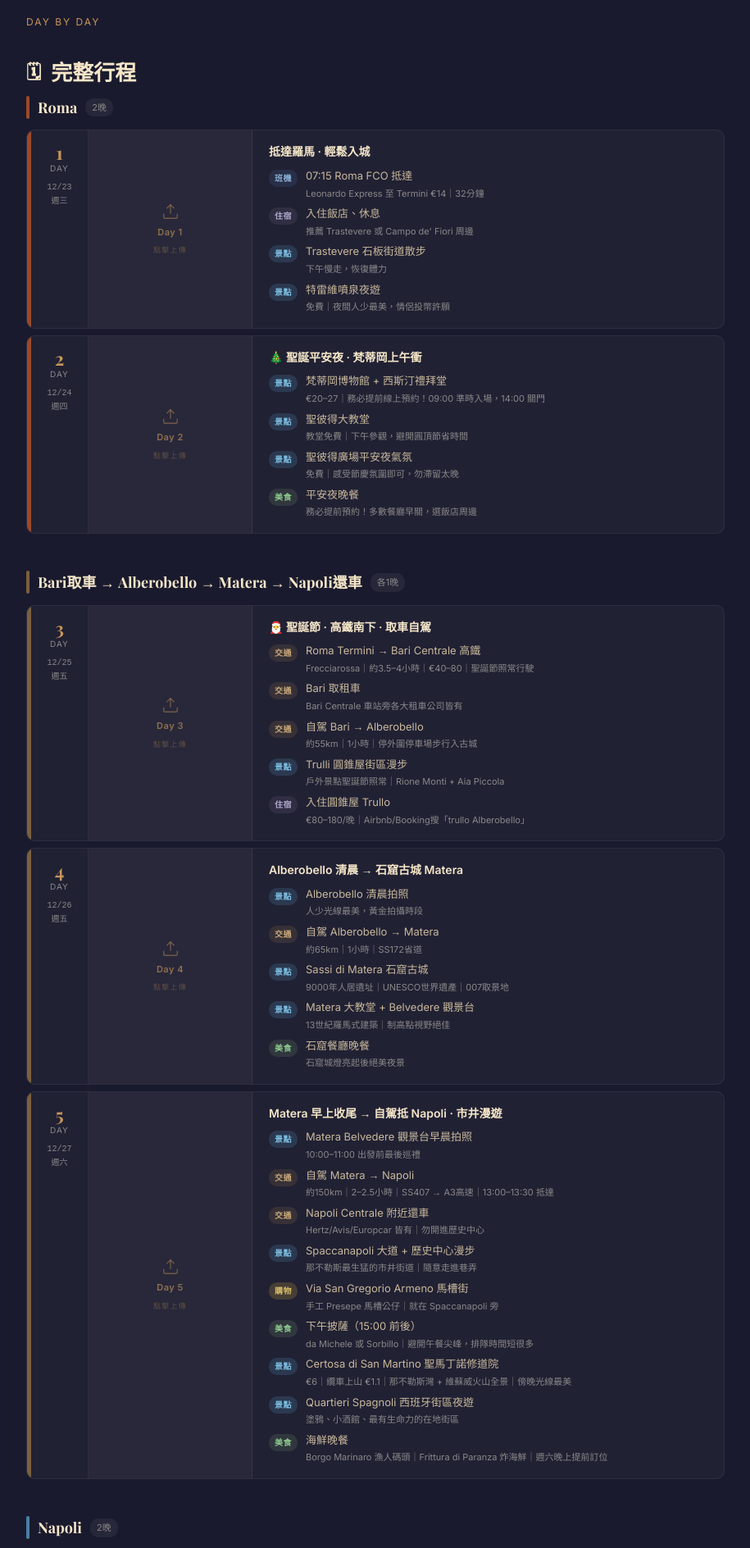
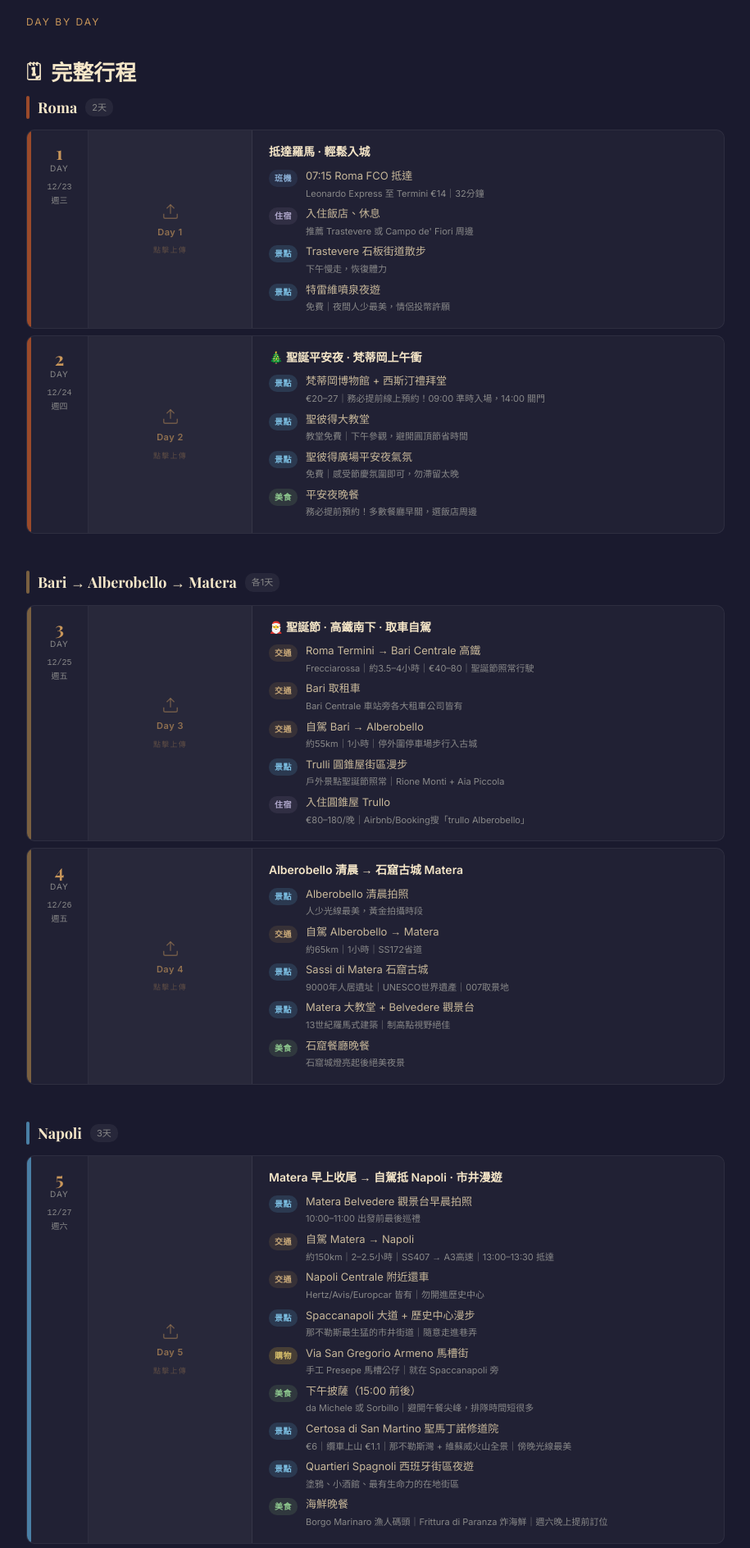
Before and after one commit to Yakult0319/Italia-Go, a plain HTML site: page index.html in a window 1280 px wide. Shown: the part 480-2368 px from the top of the page at 82% size, without its empty margins (182-1097 px from the left). Drawn offline with nearby package versions, Linux system fonts and the light colour scheme; a web font is replaced by a local one.

Commit message:
Update index.html

```diff
--- a/index.html
+++ b/index.html
@@ -570,7 +570,7 @@
   <div class="container">
     <div class="hero-eyebrow">✈ 2025.12.23 — 2026.01.03 &nbsp;|&nbsp; 12天11夜</div>
     <h1>南義大利<br><span>+ 西西里</span></h1>
-    <div class="hero-sub">情侶輕旅行 · Roma → Bari取車 → Alberobello → Matera → Napoli還車 → Sicilia自駕</div>
+    <div class="hero-sub">情侶輕旅行 · Roma → Bari → Alberobello → Matera → Sicilia</div>
     <div class="meta-strip">
       <div class="meta-badge">👫 情侶同行</div>
       <div class="meta-badge">🏖 輕鬆旅遊</div>
@@ -623,7 +623,7 @@
         <div class="city-label">
           <div class="city-bar" style="background:var(--roma)"></div>
           <div class="city-label-text" style="color:var(--parchment)">Roma</div>
-          <div class="city-label-nights">2晚</div>
+          <div class="city-label-nights">2天</div>
         </div>
         <div class="day-card">
           <div class="day-sidebar" style="background:var(--roma)"></div>
@@ -710,8 +710,8 @@
       <div class="city-block">
         <div class="city-label">
           <div class="city-bar" style="background:var(--puglia)"></div>
-          <div class="city-label-text" style="color:var(--parchment)">Bari取車 → Alberobello → Matera → Napoli還車</div>
-          <div class="city-label-nights">各1晚</div>
+          <div class="city-label-text" style="color:var(--parchment)">Bari → Alberobello → Matera</div>
+          <div class="city-label-nights">各1天</div>
         </div>
         <div class="day-card">
           <div class="day-sidebar" style="background:var(--puglia)"></div>
@@ -801,8 +801,17 @@
             </div>
           </div>
         </div>
+
+      </div>
+
+      <div class="city-block">
+        <div class="city-label">
+          <div class="city-bar" style="background:var(--napoli)"></div>
+          <div class="city-label-text" style="color:var(--parchment)">Napoli</div>
+          <div class="city-label-nights">3天</div>
+        </div>
         <div class="day-card">
-          <div class="day-sidebar" style="background:var(--puglia)"></div>
+          <div class="day-sidebar" style="background:var(--napoli)"></div>
           <div class="day-number-col">
             <div class="day-num">5</div>
             <div class="day-num-label">DAY</div>
@@ -861,14 +870,6 @@
             </div>
           </div>
         </div>
-      </div>
-
-      <div class="city-block">
-        <div class="city-label">
-          <div class="city-bar" style="background:var(--napoli)"></div>
-          <div class="city-label-text" style="color:var(--parchment)">Napoli</div>
-          <div class="city-label-nights">2晚</div>
-        </div>
         <div class="day-card">
           <div class="day-sidebar" style="background:var(--napoli)"></div>
           <div class="day-number-col">
@@ -963,7 +964,7 @@
         <div class="city-label">
           <div class="city-bar" style="background:var(--sicilia)"></div>
           <div class="city-label-text" style="color:var(--parchment)">Sicilia</div>
-          <div class="city-label-nights">5晚 · 自駕</div>
+          <div class="city-label-nights">5天</div>
         </div>
         <div class="day-card">
           <div class="day-sidebar" style="background:var(--sicilia)"></div>
```
